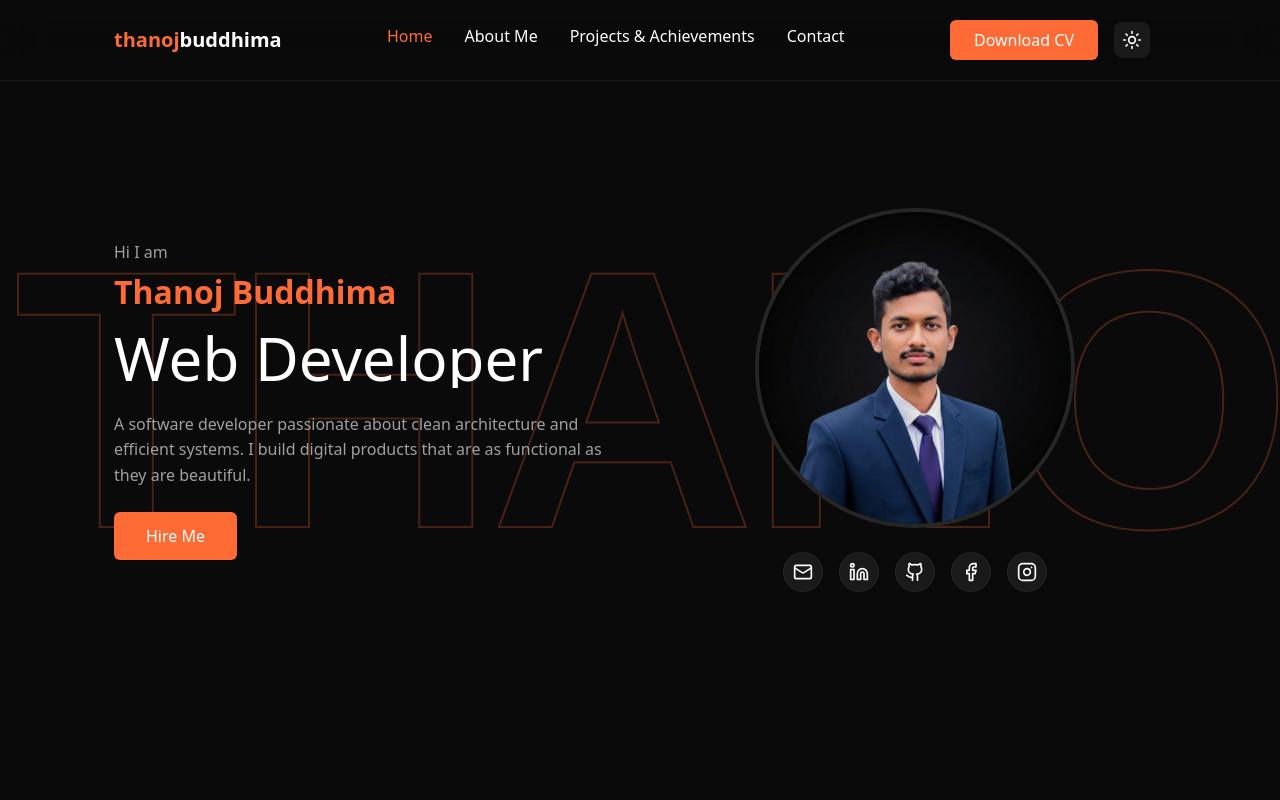
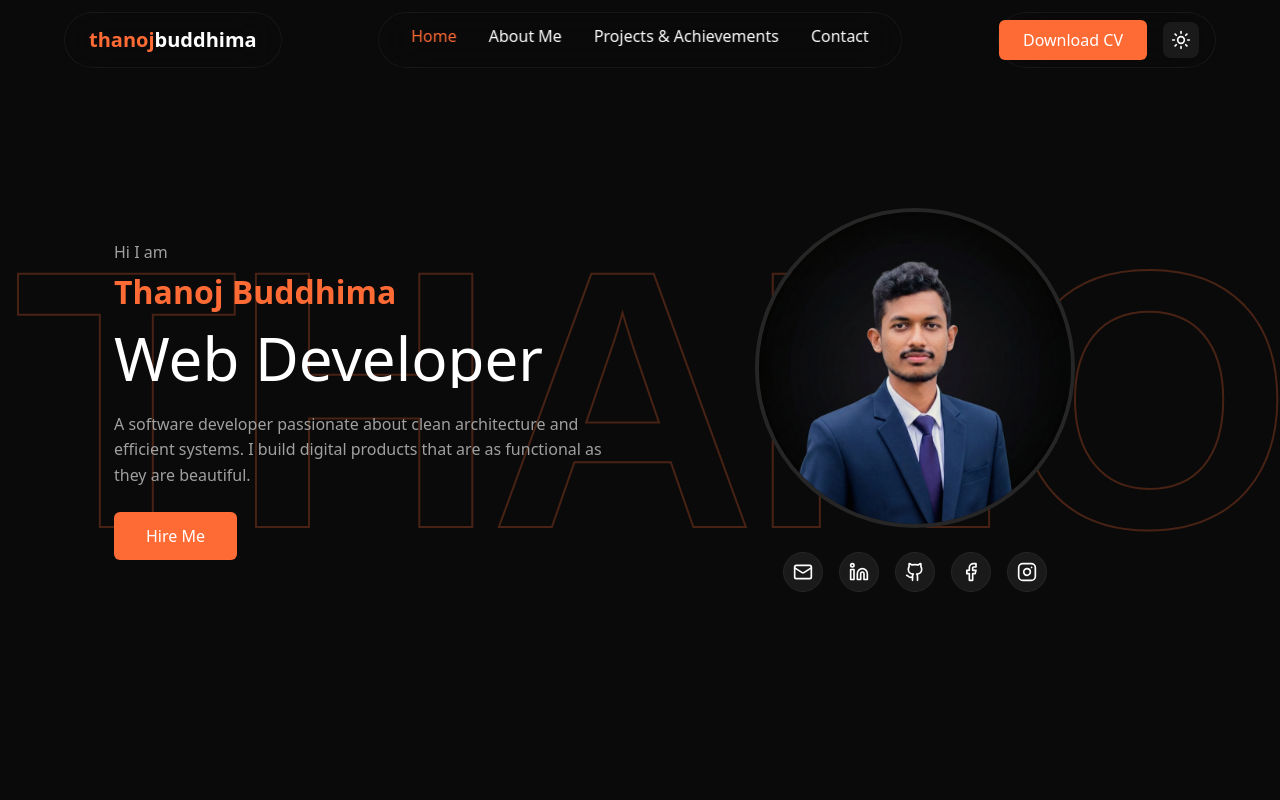
Before and after one commit to ThanojBuddhima/ThanojBuddhima.github.io, a React (Vite) app: page / in a window 1280 px wide. Shown: the top 800 px of the page. Built offline with nearby package versions, Linux system fonts and the light colour scheme.

Commit message:
feat: updated desktop top navigation to use dynamic islands

```diff
--- a/src/components/Header.tsx
+++ b/src/components/Header.tsx
@@ -12,6 +12,14 @@ export function Header({ isDarkMode, toggleDarkMode, isMobileDevice = false }: H
   const [mobileMenuOpen, setMobileMenuOpen] = useState(false);
   const [activeSection, setActiveSection] = useState('hero');
   const [hoveredItem, setHoveredItem] = useState<string | null>(null);
+  const [isDesktop, setIsDesktop] = useState(false);
+
+  useEffect(() => {
+    const handleResize = () => setIsDesktop(window.innerWidth >= 1024);
+    handleResize();
+    window.addEventListener('resize', handleResize);
+    return () => window.removeEventListener('resize', handleResize);
+  }, []);
 
   const scrollToSection = (id: string) => {
     const element = document.getElementById(id);
@@ -51,18 +59,25 @@ export function Header({ isDarkMode, toggleDarkMode, isMobileDevice = false }: H
     return () => window.removeEventListener('scroll', handleScroll);
   }, []);
 
+  const islandClass = isDesktop
+    ? "pointer-events-auto bg-background/70 backdrop-blur-xl border border-border/50 rounded-full shadow-sm flex items-center h-14"
+    : "flex items-center";
+
   return (
     <motion.header
-      className="fixed top-0 left-0 right-0 z-50 bg-background/70 backdrop-blur-xl border-b border-border/50"
+      className={isDesktop
+        ? "fixed left-0 right-0 z-50 pointer-events-none transition-all duration-300 top-6"
+        : "fixed top-0 left-0 right-0 z-50 bg-background/70 backdrop-blur-xl border-b border-border/50 pointer-events-auto transition-all duration-300"
+      }
       initial={{ y: -100 }}
       animate={{ y: 0 }}
       transition={{ duration: 0.5, ease: [0.22, 1, 0.36, 1] }}
     >
-      <nav style={{ maxWidth: '1100px', margin: '0 auto', padding: '0 24px' }}>
-        <div className="flex items-center justify-between h-20">
+      <nav style={{ maxWidth: '1200px', margin: '0 auto', padding: '0 24px' }} className="relative">
+        <div className="flex items-center justify-between h-20 lg:h-14">
           {/* Logo */}
           <motion.div
-            className="flex items-center gap-2 cursor-pointer"
+            className={`gap-2 cursor-pointer ${islandClass} ${isDesktop ? 'px-6' : ''}`}
             onClick={() => scrollToSection('hero')}
             whileHover={{ scale: 1.05 }}
             whileTap={{ scale: 0.95 }}
@@ -74,7 +89,8 @@ export function Header({ isDarkMode, toggleDarkMode, isMobileDevice = false }: H
           </motion.div>
 
           {/* Desktop Navigation */}
-          <div className="hidden lg:flex items-center space-x-8">
+          {isDesktop && (
+            <div className={`absolute left-1/2 -translate-x-1/2 space-x-8 px-8 ${islandClass}`}>
               {navItems.map((item, index) => (
                 <motion.button
                   key={item.id}
@@ -106,9 +122,10 @@ export function Header({ isDarkMode, toggleDarkMode, isMobileDevice = false }: H
                 </motion.button>
               ))}
             </div>
+          )}
 
           {/* Download CV & Theme Toggle */}
-          <div className="flex items-center space-x-4">
+          <div className={`space-x-4 ${islandClass} ${isDesktop ? 'px-2 pl-4' : ''}`}>
             {/* Download CV Button */}
             <motion.button
               onClick={() => {
```
Lines whose indentation alone changed are shown as unchanged.
